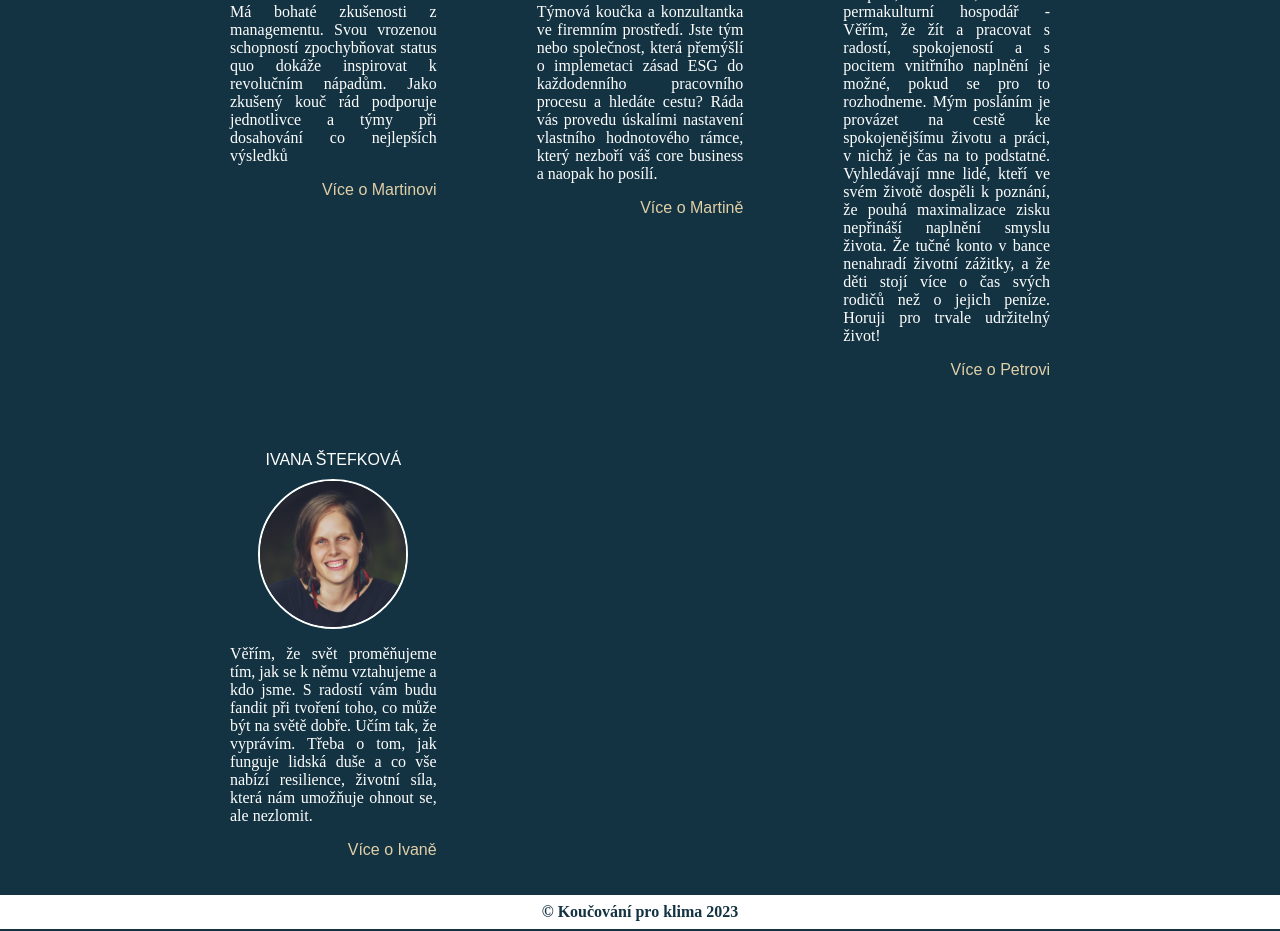
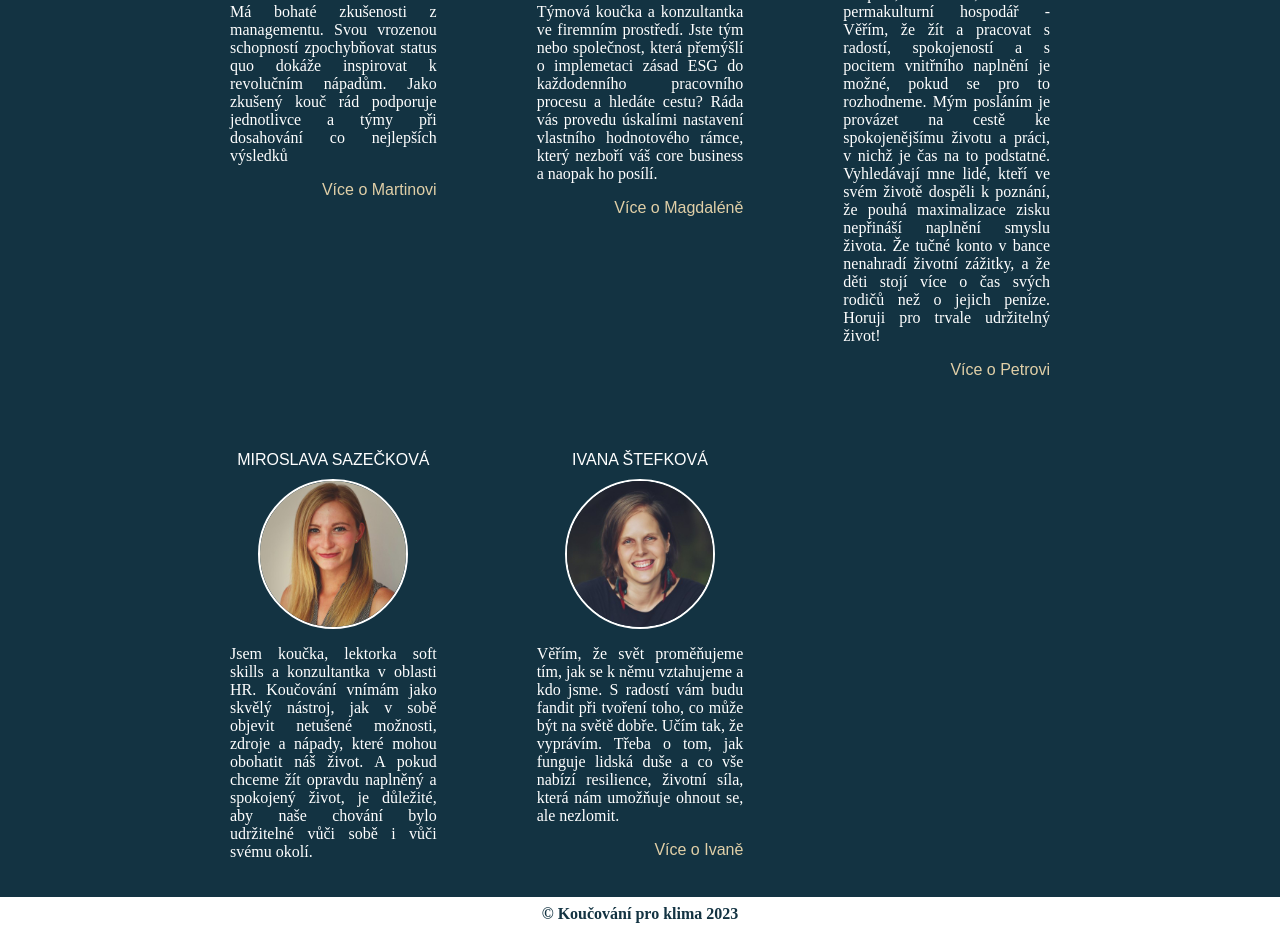
Before and after one commit to chovancovak/koucovaniproklima, an Eleventy site: page index.html in a window 1280 px wide. Shown: the part 1044-1975 px from the top of the page. Built offline with nearby package versions, Linux system fonts and the light colour scheme; Eleventy itself is replaced by a stand-in of ours; files that its build step writes are made by us from their sources.

Commit message:
přidané Mirka a oprava MAgdaléna

```diff
--- a/index.html
+++ b/index.html
@@ -56,7 +56,7 @@
                 <p class="into_div_onekouc_name">Magdaléna Prunerová</p>
                 <img class="foto_kouc_circle" src="/img/cleni/Martina.jpg" alt="Magdalena Prunerová">
                 <p class="into_div_onekouc_about">Týmová koučka a konzultantka ve firemním prostředí. Jste tým nebo společnost, která přemýšlí o implemetaci zásad ESG do každodenního pracovního procesu a hledáte cestu? Ráda vás provedu úskalími nastavení vlastního hodnotového rámce, který nezboří váš core business a naopak ho posílí.</p>
-                <p><a class="into_div_onekouc_web" href="https://www.linkedin.com/in/magdalenaprunerova/">Více o Martině</a></p>
+                <p><a class="into_div_onekouc_web" href="https://www.linkedin.com/in/magdalenaprunerova/">Více o Magdaléně</a></p>
             </div>
 
             <div class="intro_div_onekouc">
@@ -68,11 +68,11 @@
                 <p><a class="into_div_onekouc_web" href="https://kouc.eu/">Více o Petrovi</a></p>
             </div>
 
-            <!-- <div class="intro_div_onekouc">
+            <div class="intro_div_onekouc">
                 <p class="into_div_onekouc_name">Miroslava Sazečková</p>
                 <img class="foto_kouc_circle" src="/img/cleni/Mirka.jpg" alt="Miroslava Sazečková">
-                <p class="into_div_onekouc_about">Lorem, ipsum dolor sit amet consectetur adipisicing elit. Dicta natus eaque explicabo quidem provident. Aliquid reprehenderit doloribus, nisi voluptatum consectetur suscipit asperiores laudantium minus aliquam perferendis, tempora neque dignissimos provident!</p>
-            </div> -->
+                <p class="into_div_onekouc_about">Jsem koučka, lektorka soft skills a konzultantka v oblasti HR. Koučování vnímám jako skvělý nástroj, jak v sobě objevit netušené možnosti, zdroje a nápady, které mohou obohatit náš život. A pokud chceme žít opravdu naplněný a spokojený život, je důležité, aby naše chování bylo udržitelné vůči sobě i vůči svému okolí.</p>
+            </div>
 
             <div class="intro_div_onekouc">
                 <p class="into_div_onekouc_name">Ivana Štefková</p>
```
